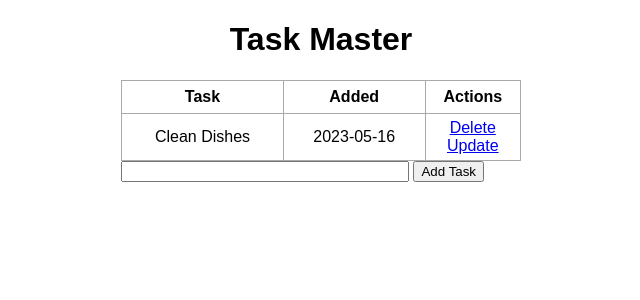
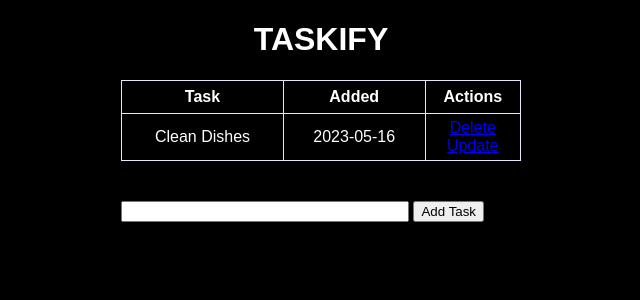
Before and after one commit to silentwraith03/Taskify, a Flask app: page / in a window 1280 px wide. Shown: the top 300 px of the page, without its empty margins (319-959 px from the left). Run offline with Flask 3, Linux system fonts and the light colour scheme.

```diff
--- a/static/css/main.css
+++ b/static/css/main.css
@@ -1,7 +1,8 @@
 body, html {
     margin: 0;
     font-family: sans-serif;
-    background-color: white;
+    background-color: black;
+    color: white;
 }
 
 .content {
@@ -10,12 +11,13 @@ body, html {
 }
 
 table, td, th {
-    border: 1px solid #aaa;
+    border: 1px solid lavender;
 }
 
 table {
     border-collapse: collapse;
     width: 100%;
+    margin-bottom: 10%;
 }
 
 th {
--- a/templates/index.html
+++ b/templates/index.html
@@ -6,7 +6,7 @@
 
 {% block body %}
 <div class="content">
-    <h1 style="text-align: center">Task Master</h1>
+    <h1 style="text-align: center">TASKIFY</h1>
     {% if tasks|length < 1 %}
     <h4 style="text-align: center">There are no tasks create one below!</h4>
     {% else %}
```
Also changed, not shown: README.md (added), images/sc1.png (added), images/sc2.png (added), images/sc3.png (added), instance/test.db, 1 other file.
